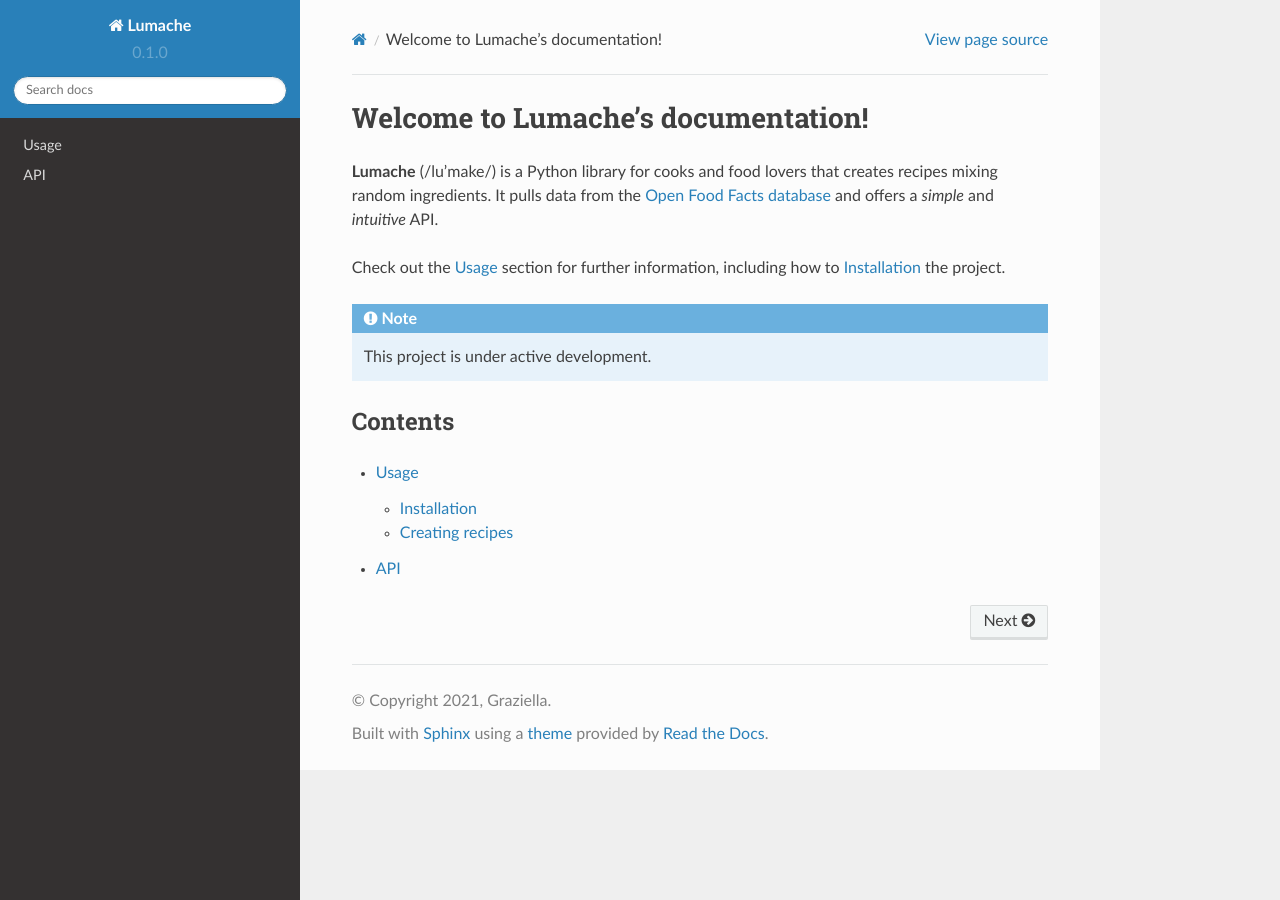
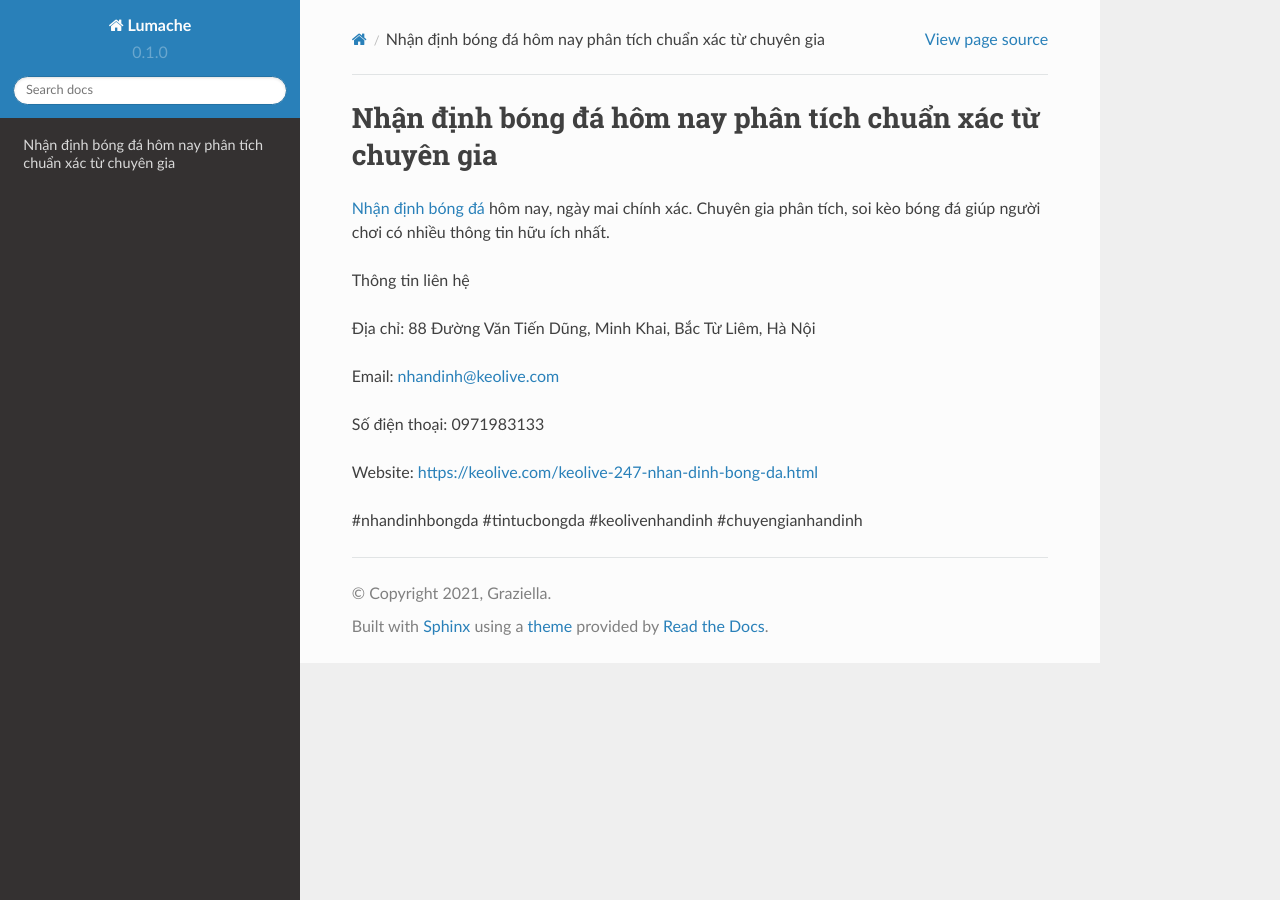
Before and after one commit to luongchanvien962/keolivenhandinh, a Sphinx documentation site: the page built from docs/source/index.rst, in a window 1280 px wide. Built offline with Sphinx 7.4.7 and the Read the Docs theme 2.0.0, drawn with Linux system fonts in a browser that asks for light colours.

Commit message:
Update index.rst

```diff
--- a/docs/source/index.rst
+++ b/docs/source/index.rst
@@ -1,22 +1,16 @@
-Welcome to Lumache's documentation!
+Nhận định bóng đá hôm nay phân tích chuẩn xác từ chuyên gia
 ===================================
 
-**Lumache** (/lu'make/) is a Python library for cooks and food lovers
-that creates recipes mixing random ingredients.
-It pulls data from the `Open Food Facts database <https://world.openfoodfacts.org/>`_
-and offers a *simple* and *intuitive* API.
+`Nhận định bóng đá <https://keolive.com/keolive-247-nhan-dinh-bong-da.html>`_ hôm nay, ngày mai chính xác. Chuyên gia phân tích, soi kèo bóng đá giúp người chơi có nhiều thông tin hữu ích nhất.
 
-Check out the :doc:`usage` section for further information, including
-how to :ref:`installation` the project.
+Thông tin liên hệ
 
-.. note::
+Địa chỉ: 88 Đường Văn Tiến Dũng, Minh Khai, Bắc Từ Liêm, Hà Nội
 
-   This project is under active development.
+Email: nhandinh@keolive.com
 
-Contents
---------
+Số điện thoại: 0971983133
 
-.. toctree::
+Website: https://keolive.com/keolive-247-nhan-dinh-bong-da.html
 
-   usage
-   api
+#nhandinhbongda #tintucbongda #keolivenhandinh #chuyengianhandinh
```
